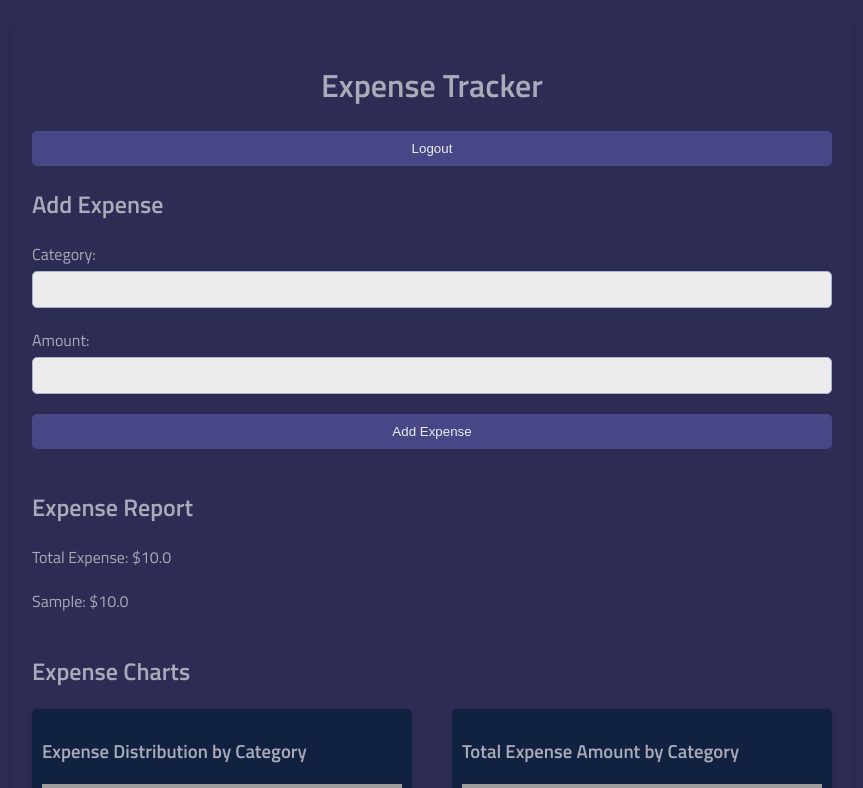
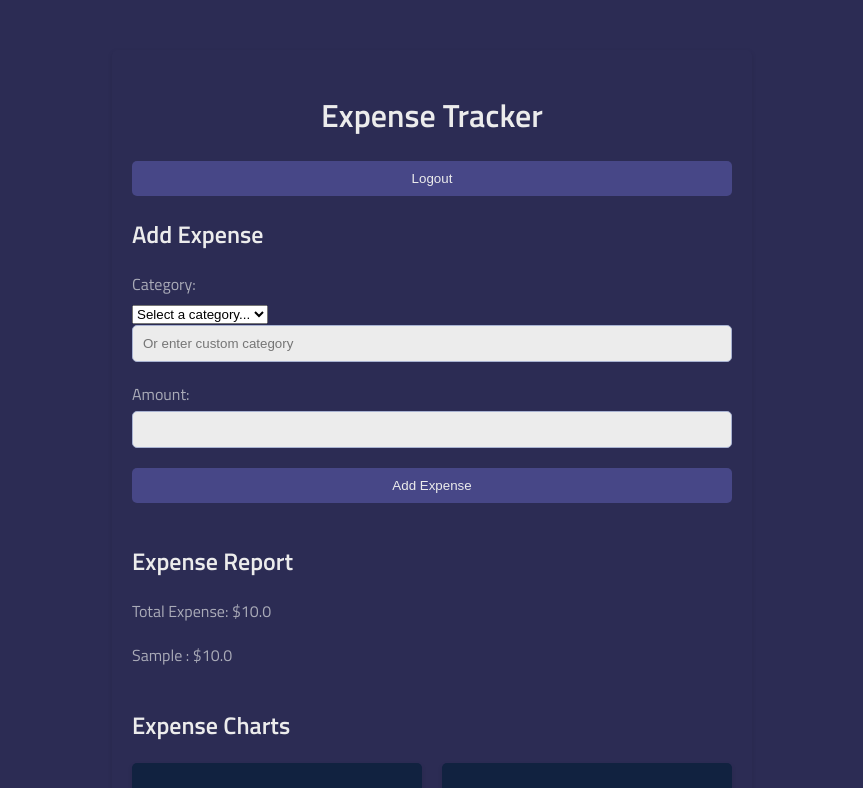
Before and after one commit to di1ara/expenova, a Flask app: page / in a window 1280 px wide. Shown: the top 788 px of the page, without its empty margins (208-1071 px from the left). Run offline with Flask 3, Linux system fonts and the light colour scheme; the visitor is signed in with stand-in values (Sample User, id 1); tables that the repository leaves empty hold one stand-in row (values such as "Sample post"); some libraries are stand-ins or nearby versions; grey boxes are pictures that could not be loaded.

Commit message:
added icons for expenses and worked on design

```diff
--- a/static/styles.css
+++ b/static/styles.css
@@ -4,6 +4,7 @@
 :root {
     --background-color: #2C2C54;
     --text-color: #AAABB8;
+    --title-color: #ECECEC;
     --input-border-color: #a8b2d1;
     --input-bg-color: #ECECEC;
     --input-text-color: #2C2C54;
@@ -11,6 +12,7 @@
     --button-text-color: #ECECEC;
     --button-hover-bg-color: #67729D;
     --chart-container-bg-color: #112240;
+
 }
 
 body {
@@ -22,8 +24,8 @@ body {
 }
 
 .container {
-    max-width: 800px;
-    margin: 20px auto;
+    max-width: 600px;
+    margin: 50px auto;
     padding: 20px;
     background-color: var(--background-color);
     border-radius: 5px;
@@ -33,10 +35,13 @@ body {
 
 h1 {
     text-align: center;
+    color: var(--title-color)
 }
 
 h2 {
     margin-top: 20px;
+    color: var(--title-color)
+
 }
 
 .expense-form,
@@ -113,6 +118,13 @@ button:hover {
     max-width: 100%;
     height: auto;
 }
+/* Media query for responsive design */
+@media screen and (max-width: 768px) {
+    .chart {
+        width: 100%;
+
+    }
+}
 /* Landing page styles */
 .clipboard {
     position: relative;
@@ -154,7 +166,7 @@ button:hover {
 .clipboard .btn {
     background-color: #f6b1f2;
     color: #fff;
-    padding: 0.5rem 1rem;
+    padding: 0.7rem 1.5rem;
     border: none;
     border-radius: 0.5rem;
     text-decoration: none;
@@ -165,9 +177,14 @@ button:hover {
     background-color: #67729D;
 }
 
-/* Media query for responsive design */
 @media screen and (max-width: 768px) {
-    .chart {
-        width: 100%;
+    .clipboard {
+        border-radius: 0;
+        width: auto;
+        padding: 20px;
+    }
+
+    .clipboard h1 {
+        font-size: 3rem;
     }
 }
--- a/templates/index.html
+++ b/templates/index.html
@@ -5,6 +5,7 @@
     <meta name="viewport" content="width=device-width, initial-scale=1.0">
     <title>Expense Tracker</title>
     <link rel="stylesheet" type="text/css" href="{{ url_for('static', filename='styles.css') }}">
+    <script src="https://kit.fontawesome.com/2d42443209.js" crossorigin="anonymous"></script>
 </head>
 <body>
     <div class="container">
@@ -21,7 +22,22 @@
             <form action="{{ url_for('add_expense') }}" method="post">
                 <div class="form-group">
                     <label for="category">Category:</label>
-                    <input type="text" id="category" name="category" required>
+                    <select id="category" name="category" required>
+                        <option value="" disabled selected>Select a category...</option>
+                        <option value="Rent">Rent</option>
+                        <option value="Travel">Travel</option>
+                        <option value="Health">Health</option>
+                        <option value="Transportation">Transportation</option>
+                        <option value="Entertainment">Entertainment</option>
+                        <option value="Groceries">Groceries</option>
+                        <option value="Clothing">Clothing</option>
+                        <option value="Education">Education</option>
+                        <option value="Personal Care">Personal Care</option>
+                        <option value="Insurance">Insurance</option>
+                        <option value="Debt Repayment">Debt Repayment</option>
+                        <!-- Add more predefined categories here -->
+                    </select>
+                    <input type="text" id="custom_category" name="custom_category" placeholder="Or enter custom category">
                 </div>
                 <div class="form-group">
                     <label for="amount">Amount:</label>
@@ -39,10 +55,38 @@
             </div>
             <ul class="category-list">
                 {% for category, total in category_totals.items() %}
-                    <li>{{ category }}: ${{ total }}</li>
+                    <li>
+                        {% if category == "Rent" %}
+                            <i class="fas fa-home"></i><span> Rent</span>
+                        {% elif category == "Travel" %}
+                            <i class="fas fa-plane"></i><span> Travel</span>
+                        {% elif category == "Health" %}
+                            <i class="fas fa-medkit"></i><span> Health</span>
+                        {% elif category == "Transportation" %}
+                            <i class="fas fa-car"></i><span> Transportation</span>
+                        {% elif category == "Entertainment" %}
+                            <i class="fas fa-film"></i><span> Entertainment</span>
+                        {% elif category == "Groceries" %}
+                            <i class="fas fa-shopping-basket"></i><span> Groceries</span>
+                        {% elif category == "Clothing" %}
+                            <i class="fas fa-tshirt"></i><span> Clothing</span>
+                        {% elif category == "Education" %}
+                            <i class="fas fa-graduation-cap"></i><span> Education</span>
+                        {% elif category == "Personal Care" %}
+                            <i class="fas fa-spa"></i><span> Personal Care</span>
+                        {% elif category == "Insurance" %}
+                            <i class="fas fa-shield-alt"></i><span> Insurance</span>
+                        {% elif category == "Debt Repayment" %}
+                            <i class="fas fa-hand-holding-usd"></i><span> Debt Repayment</span>
+                        {% else %}
+                            <span>{{ category }}</span>
+                        {% endif %}
+                        : ${{ total }}
+                    </li>
                 {% endfor %}
             </ul>
         </div>
+
 
         <!-- Expense Charts -->
         {% if category_totals %}
--- a/templates/login.html
+++ b/templates/login.html
@@ -25,6 +25,5 @@
         </form>
         <p>Don't have an account? <a href="{{ url_for('register') }}">Register</a></p>
     </div>
-    <script src="{{ url_for('static', filename='theme.js') }}"></script>
 </body>
 </html>
--- a/templates/register.html
+++ b/templates/register.html
@@ -25,6 +25,5 @@
         </form>
         <p>Already have an account? <a href="{{ url_for('login') }}">Login</a></p>
     </div>
-    <script src="{{ url_for('static', filename='theme.js') }}"></script>
 </body>
 </html>
```
Also changed, not shown: templates/landing.html (+1 -81 lines), 1 other file.
